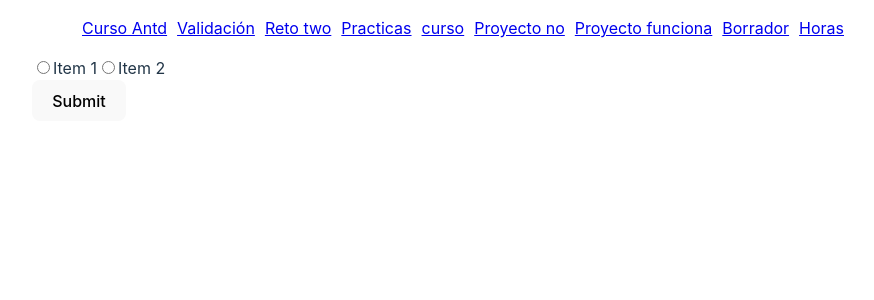
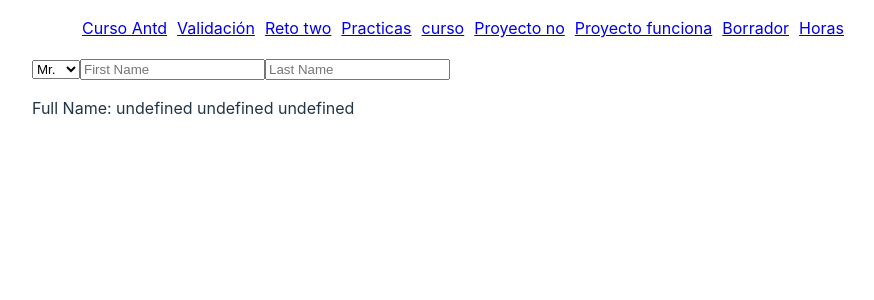
Before and after one commit to torco34/react-hook-form, a React (Vite) app: page /stud in a window 1280 px wide. Shown: the top 300 px of the page, without its empty margins (202-1076 px from the left). Built offline with nearby package versions, Linux system fonts and the light colour scheme.

Commit message:
boton viendo

```diff
--- a/src/App.jsx
+++ b/src/App.jsx
@@ -7,7 +7,7 @@ import { BotonesAntd } from "./curso-antd/components/BotonesAntd";
 import { IconosAntd } from "./curso-antd/components/IconosAntd";
 import { TipografAntd } from "./curso-antd/components/TipografAntd";
 
-import  FormStudy  from "./RetoTwo/FormStudy";
+import {  FormStudy}  from "./RetoTwo/FormStudy";
 
 import { PagesCurso } from "./components/Curso-react-hook-from/PagesCurso";
 import { Proyecto } from "./proyecto/Proyecto";
--- a/src/RetoTwo/Bor.jsx
+++ b/src/RetoTwo/Bor.jsx
@@ -1,5 +1,5 @@
 import React, { useState } from "react";
-import { useForm, Controller, useFieldArray } from "react-hook-form";
+import { useForm, Controller, useFieldArray, useWatch } from "react-hook-form";
 import { DeleteFilled } from "@ant-design/icons";
 
 import { Alert, Button, Form, Input, InputNumber, Select } from "antd";
@@ -26,6 +26,7 @@ export const Bor = () => {
     getValues,
     reset,
     setValue,
+    register,
     formState: { isDirty },
   } = useForm({
     defaultValues: {
@@ -45,7 +46,7 @@ export const Bor = () => {
     control,
     name: "items2",
   });
-
+  const title = useWatch({ name: "title", control });
   // FUNCIÓN DEL PRIMER SELECT FIELD ARRAY
   // filtra para esconder
   const handleSelectChange = (value, index) => {
@@ -76,7 +77,7 @@ export const Bor = () => {
     remove(index);
     setSelectedCursos(cursoFil);
     setCursosDisponibles([...cursosDisponibles, cursoEliminado]);
-
+    setShowButton(false);
     remove2(index);
     setCopiaSelectedCursos(cursoFil);
     // setCopiaSelectedCursos([]);
@@ -93,30 +94,46 @@ export const Bor = () => {
     setShowAgregarHorario(true);
     // esconde boton seleccionar curso
     setShowAppend(true);
+    setShowButton(false);
   };
 
   // Guardar de nuevo los curso en el primer selector
+  const [showButton, setShowButton] = useState(false);
+  const [valorSelect, setValorSelect] = useState([]);
+  const showButtons = copiaSelectedCursos.length > 0 || showButton;
   const handleGuardarClick = (index) => {
     remove2(index);
     console.log("caneca");
     remove(index);
     setShowAgregarHorario(true);
+    // const elementoVacio = getValues(select2Valor);
+    setShowButton(true);
+
     console.log(showAgregarHorario, "showAgregar ");
+    console.log(showButtons, "showBotos ");
+    console.log(selectedCursos, "selected curso ");
+    console.log(copiaSelectedCursos, "copiaSelectedCursos ");
+    console.log(valorSelect, "valor sele ");
+    setValorSelect(valorSelect);
   };
 
   // FUNCIÓN SEGUNDO SELECTOR FIELD ARRAY
 
   const handleSelect2Change = (value, index) => {
     const select2Valor = value;
+    setValorSelect(select2Valor);
     console.log("onchange2");
     const updatedSelectedCursos = copiaSelectedCursos.filter(
       (element) => element !== select2Valor
     );
+
     console.log(updatedSelectedCursos, "filter field2");
     setCopiaSelectedCursos(updatedSelectedCursos);
     if (updatedSelectedCursos.length > 0) {
       append2({ items2: "", hours: "" });
+      setShowAgregarHorario(false);
     }
+    setShowButton(false);
   };
 
   // append segundo field array
@@ -130,8 +147,8 @@ export const Bor = () => {
     }
     console.log(selectedCursos);
     //  Muestra el text de select  "agregar horario"
-    setShowAgregarHorario(true);
-
+    setShowAgregarHorario(false);
+    setShowButton(false);
     console.log(showAgregarHorario, "hola");
     //  Para que el submit no se active
     setDesactivarSubmit(false);
@@ -382,6 +399,8 @@ export const Bor = () => {
                         field.onChange(value);
                         handleSelect2Change(value, index);
                       }}
+
+                      // disabled={bloqueSelect}
                     >
                       {copiaSelectedCursos.map((curso2, cursoIndex) => (
                         <Select.Option key={cursoIndex} value={curso2}>
@@ -419,8 +438,14 @@ export const Bor = () => {
             </div>
           </div>
         ))}
-
         <div>
+          {showButtons && (
+            <Button type="button" onClick={handleAppend2}>
+              {showButton ? "Agregar el horario 2" : "Agregar el horario"}
+            </Button>
+          )}
+        </div>
+        {/* <div>
           {copiaSelectedCursos.length === 0 ? null : (
             <>
               {showAgregarHorario && (
@@ -435,14 +460,14 @@ export const Bor = () => {
         </div>
 
         <div>
-          {/* {showAgregarHorario && (
+          {showButton && (
             <>
               <Button type="button" onClick={handleAppend2}>
-                Agregar el horario
+                Agregar el horario 2
               </Button>
             </>
-          )} */}
-        </div>
+          )}
+        </div> */}
 
         <br></br>
         {}
--- a/src/RetoTwo/FormStudy.jsx
+++ b/src/RetoTwo/FormStudy.jsx
@@ -1,55 +1,40 @@
-import React from 'react';
-import { useForm, Controller } from 'react-hook-form';
+import React, { useState } from "react";
+let childRender = "torco";
+import { useForm, useWatch } from "react-hook-form";
 
-function FormStudy() {
-  const { control, handleSubmit, watch, setValue, register } = useForm();
-  const selectedValue = watch('selectedItem');
+export const FormStudy = () => {
+  const [isFieldsBlocked, setFieldsBlocked] = useState(false);
 
-  const items = [
-    { name: 'Item 1', value: 'Value 1' },
-    { name: 'Item 2', value: 'Value 2' },
-    // Agrega más elementos si es necesario
-  ];
+  const { register, control } = useForm();
+  const firstName = useWatch({ name: "firstName", control });
+  const lastName = useWatch({ name: "lastName", control });
+  const title = useWatch({ name: "title", control });
+  // Ejemplo de uso de setValue para actualizar el valor de un campo llamado "nombre"
+  const handleTitleChange = (e) => {
+    const selectedTitle = e.target.value;
 
-  const onSubmit = (data) => {
-    // Maneja la acción de envío del formulario aquí
+    // Lógica para decidir si bloquear o desbloquear los campos
+    setFieldsBlocked(selectedTitle === "Dr.");
   };
+  return (
+    <form>
+      <select {...register("title")} onChange={handleTitleChange}>
+        <option value="Mr.">Mr.</option>
+        <option value="Mrs.">Mrs.</option>
+        <option value="Dr.">Dr.</option>
+      </select>
 
-  return (
-    <form onSubmit={handleSubmit(onSubmit)}>
-      <div>
-        {items.map((item, index) => (
-          <label key={index}>
-            <input
-              type="radio"
-              value={index}
-              {...register('selectedItem')}
-            />
-            {item.name}
-          </label>
-        ))}
-      </div>
-
-      {selectedValue !== undefined && (
-        <div>
-          <label>Item Name:</label>
-          <Controller
-            name={`items[${selectedValue}].name`}
-            control={control}
-            render={({ field }) => <input {...field} />}
-          />
-          <label>Item Value:</label>
-          <Controller
-            name={`items[${selectedValue}].value`}
-            control={control}
-            render={({ field }) => <input {...field} />}
-          />
-        </div>
-      )}
-
-      <button type="submit">Submit</button>
+      <input
+        {...register("firstName")}
+        placeholder="First Name"
+        disabled={isFieldsBlocked}
+      />
+      <input
+        {...register("lastName")}
+        placeholder="Last Name"
+        disabled={isFieldsBlocked}
+      />
+      <p>Full Name: {`${firstName} ${title}  ${lastName}`}</p>
     </form>
   );
-}
-
-export default FormStudy;
+};
```
